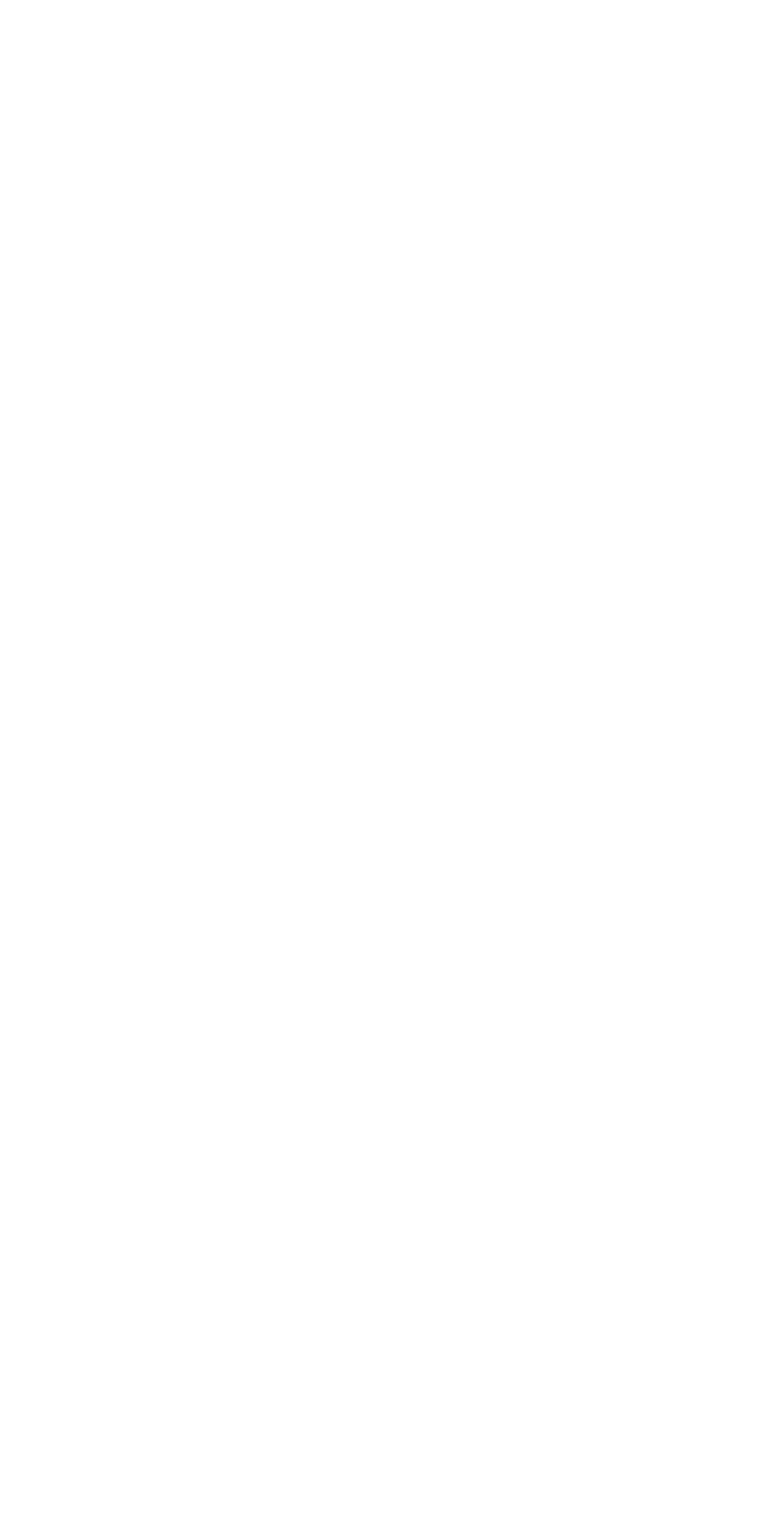
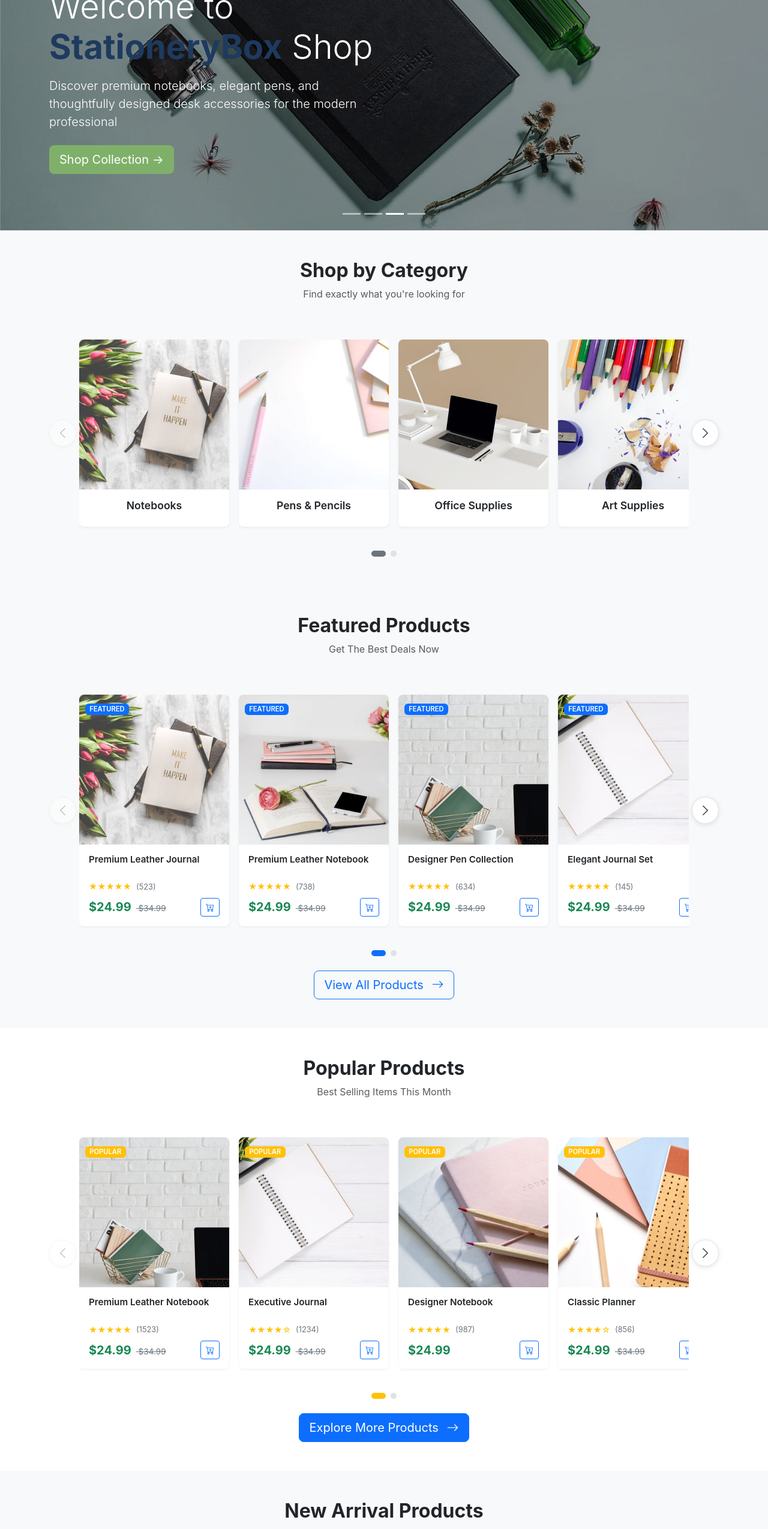
Before and after one commit to Kimheng-SOK/Stationery-Store, a Vue app: page /home in a window 1280 px wide. Before the commit this address had no page. Shown: the part 200-2749 px from the top of the page at 60% size. Before the commit the page ends 800 px from the top, so only its background shows below. Built offline with nearby package versions, Linux system fonts and the light colour scheme; no server answers; the HTML template or start-up script is replaced by a standard one.

Commit message:
add homepage

```diff
--- a/src/components/Review/ReviewWebCard.vue
+++ b/src/components/Review/ReviewWebCard.vue
@@ -1,5 +1,5 @@
 <template>
-  <div class="reviews-wrapper d-flex align-items-center justify-content-center min-vh-100 bg-light">
+  <div class="reviews-wrapper d-flex align-items-center justify-content-center bg-light">
     <div class="container">
       <div class="row justify-content-center">
         <div class="col-12 col-md-10 col-lg-8 text-center">
@@ -144,6 +144,9 @@ export default {
 </script>
 
 <style scoped>
+.reviews-wrapper {
+  height: 80vh;
+}
 .review-card-container {
   max-width: 650px;
   overflow: hidden;
--- a/src/components/product/FeaturedProduct.vue
+++ b/src/components/product/FeaturedProduct.vue
@@ -78,7 +78,7 @@
 
 <script setup lang="ts">
 import { ref, onMounted, computed } from 'vue';
-import ProductCard from './product/ProductCard.vue';
+import ProductCard from './ProductCard.vue';
 
 interface Product {
   id: number;
--- a/src/router/user.ts
+++ b/src/router/user.ts
@@ -3,22 +3,24 @@ import ShopView from '../views/user/ShopView.vue'
 import NewArrivalView from '../views/user/NewArrivalView.vue'
 import ShopByCategory from '@/components/product/ShopByCategory.vue'
 import PopularProduct from '@/components/product/PopularProduct.vue'
+import HomePageView from '@/views/user/HomePageView.vue'
 
 export default [
   {
     path: '/',
-    redirect: '/shop', // route to home page  or landing page
+    redirect: '/home', // route to home page  or landing page
   },
 
   {
     path: '/user',
     component: ClientAdminLayout,
     children: [
-      { path: '', redirect: '/shop' },
+      { path: '', redirect: '/home' },
       { path: '/shop', name: 'Shop', component: ShopView },
       { path: '/new-arrival', name: 'NewArrival', component: NewArrivalView },
       { path: '/categories', name: 'ShopByCategory', component: ShopByCategory },
       { path: '/hots', name: 'PopularProduct', component: PopularProduct },
+      { path: '/home', name: 'HomePageView', component: HomePageView},
 
       {
         path: '/terms',
--- /dev/null
+++ b/src/views/user/HomePageView.vue
@@ -0,0 +1,31 @@
+<script lang="ts">
+import FeaturedProduct from '@/components/product/FeaturedProduct.vue';
+import HeroSection from '@/components/product/HeroSection.vue';
+import NewArrivalPreview from '@/components/product/NewArrivalPreview.vue';
+import PopularProduct from '@/components/product/PopularProduct.vue';
+import ShopByCategory from '@/components/product/ShopByCategory.vue';
+import ReviewWebCard from '@/components/Review/ReviewWebCard.vue';
+
+export default {
+  name: 'HomePageView',
+  components: {
+    HeroSection,
+    ShopByCategory,
+    FeaturedProduct,
+    PopularProduct,
+    NewArrivalPreview,
+    ReviewWebCard,
+  }
+}
+</script>
+
+<template>
+    <div>
+        <HeroSection />
+        <ShopByCategory />
+        <FeaturedProduct />
+        <PopularProduct />
+        <NewArrivalPreview />
+        <ReviewWebCard />
+    </div>
+</template>
```
